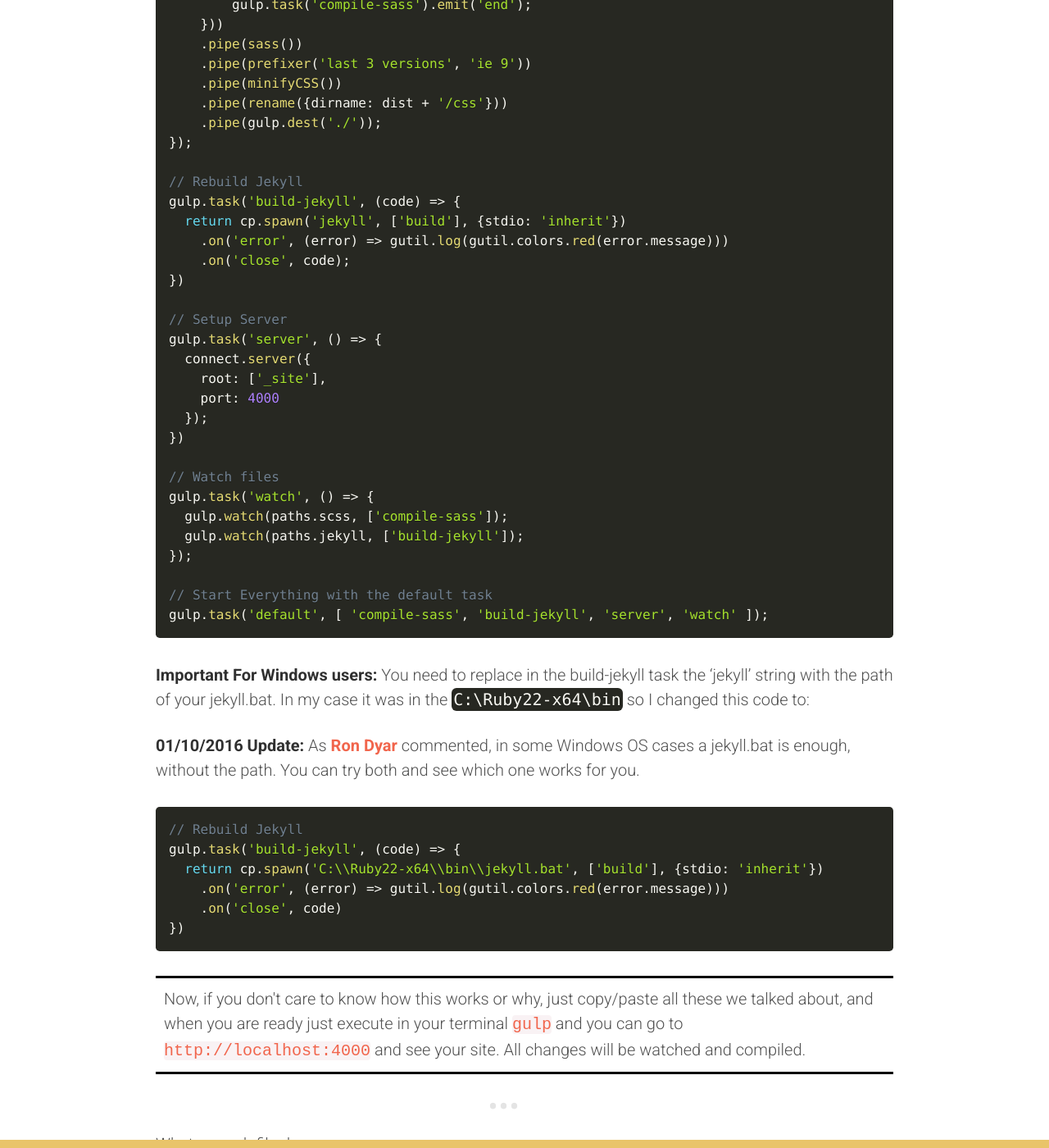
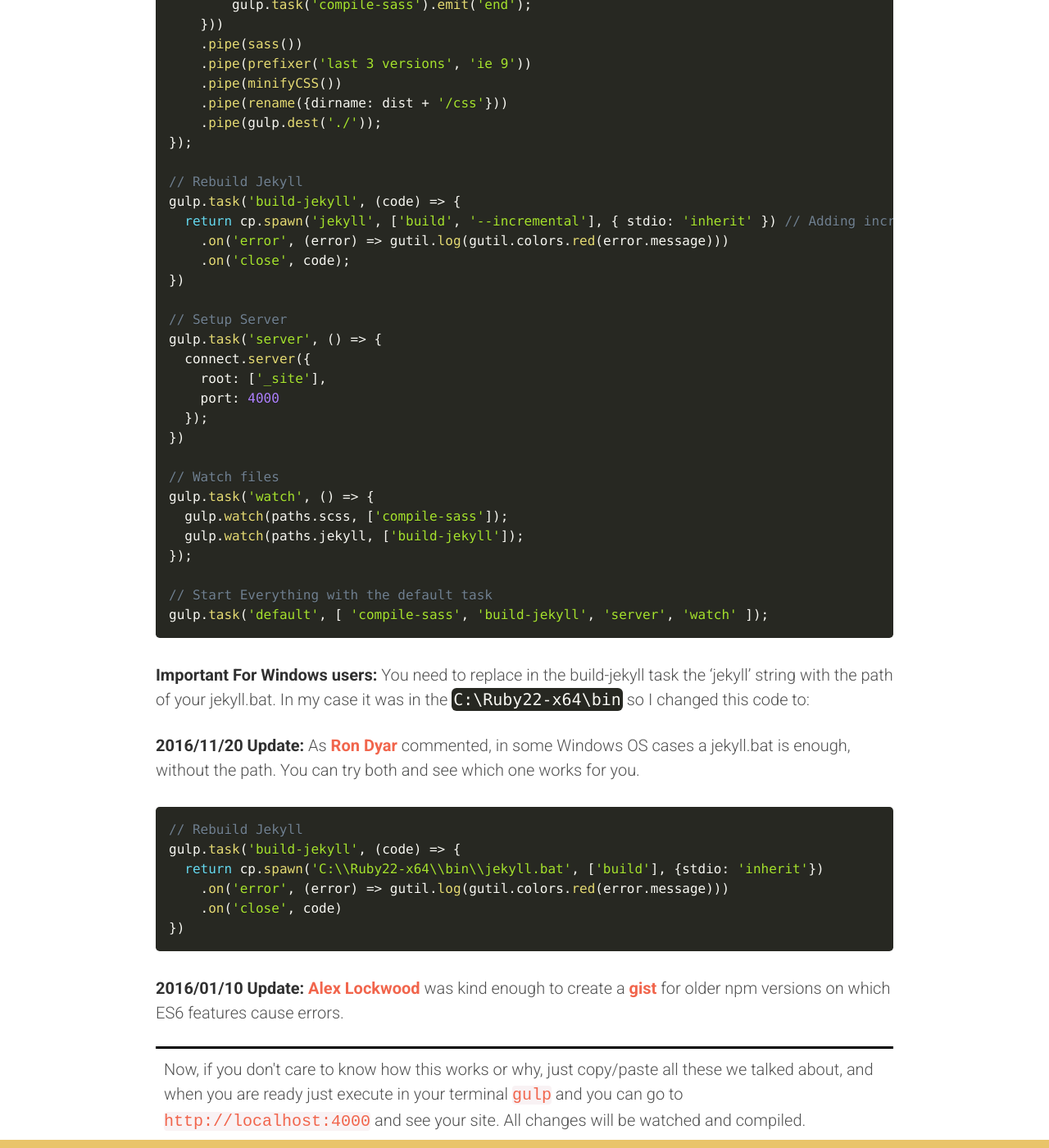
Before and after one commit to codegaze/codegaze.github.io, a Jekyll site: the page built from _posts/2016-01-09-a-jekyll-workflow-with-gulp.md, in a window 1280 px wide and 1400 px high, scrolled down 4098 px. Shown: the whole window at 82% size. Built offline with Jekyll 4.4.1, drawn with Linux system fonts in a browser that asks for light colours; comment, search, counter and statistics services are not loaded; some of the changed lines change nothing that is shown; some of the changed text lies outside the part shown.

Commit message:
Update Jekyll-Gulp workflow post

```diff
--- a/_posts/2016-01-09-a-jekyll-workflow-with-gulp.md
+++ b/_posts/2016-01-09-a-jekyll-workflow-with-gulp.md
@@ -81,7 +81,7 @@
     "gulp": "^3.9.0",
     "gulp-autoprefixer": "^3.1.0",
     "gulp-connect": "^2.3.1",
-    "gulp-minify-css": "^1.2.3",
+    "gulp-clean-css": "^2.0.13",
     "gulp-plumber": "^1.0.1",
     "gulp-rename": "^1.2.2",
     "gulp-sass": "^2.1.1",
@@ -107,7 +107,7 @@
 And then install by
 
 {% highlight javascript %}
-npm install --save-dev gulp gulp-sass gulp-util gulp-plumber gulp-rename gulp-minify-css gulp-autoprefixer gulp-connect
+npm install --save-dev gulp gulp-sass gulp-util gulp-plumber gulp-rename gulp-clean-css gulp-autoprefixer gulp-connect
 {% endhighlight %}
 
 <hr class="post__separator"/>
@@ -122,7 +122,7 @@
       gutil = require('gulp-util'),
       plumber = require('gulp-plumber'),
       rename = require('gulp-rename'),
-      minifyCSS = require('gulp-minify-css'),
+      minifyCSS = require('gulp-clean-css'),
       prefixer = require('gulp-autoprefixer'),
       connect = require('gulp-connect');
       cp = require('child_process');
@@ -156,7 +156,7 @@
 
 // Rebuild Jekyll
 gulp.task('build-jekyll', (code) => {
-  return cp.spawn('jekyll', ['build'], {stdio: 'inherit'})
+  return cp.spawn('jekyll', ['build', '--incremental'], { stdio: 'inherit' }) // Adding incremental reduces build time.
     .on('error', (error) => gutil.log(gutil.colors.red(error.message)))
     .on('close', code);
 })
@@ -182,7 +182,7 @@
 
 **Important For Windows users:** You need to replace in the build-jekyll task the 'jekyll' string with the path of your jekyll.bat. In my case it was in the `C:\Ruby22-x64\bin` so I changed this code to:
 
-**01/10/2016 Update:** As [Ron Dyar](https://talk.jekyllrb.com/t/jekyll-workflow-with-gulp-tutorial/1752/2?u=codegaze) commented, in some Windows OS cases a jekyll.bat is enough, without the path. You can try both and see which one works for you.
+**2016/11/20 Update:** As [Ron Dyar](https://talk.jekyllrb.com/t/jekyll-workflow-with-gulp-tutorial/1752/2?u=codegaze) commented, in some Windows OS cases a jekyll.bat is enough, without the path. You can try both and see which one works for you.
 
 {% highlight javascript %}
 
@@ -194,6 +194,7 @@
 })
 {% endhighlight %}
 
+**2016/01/10 Update:** [Alex Lockwood](http://disq.us/p/1ds1bx6) was kind enough to create a [gist](https://gist.github.com/alexjlockwood/9a4201b5a4b47c3f1c3de69dde4e8ece) for older npm versions on which ES6 features cause errors.
 
 
 <div class="important">
@@ -220,7 +221,7 @@
 
 **gulp-rename:** Renames our CSS files because if we didn't we would get a file like this `/assets/css/src/css/style.css`.
 
-**gulp-minify-css:** Simple!
+**gulp-~~minify~~clean-css:** Simple!
 
 **gulp-autoprefixer:** What started all this! This prefixes our css. There are some great options for this plugin, be sure to check them out! [Github](https://github.com/postcss/autoprefixer)
 
```
